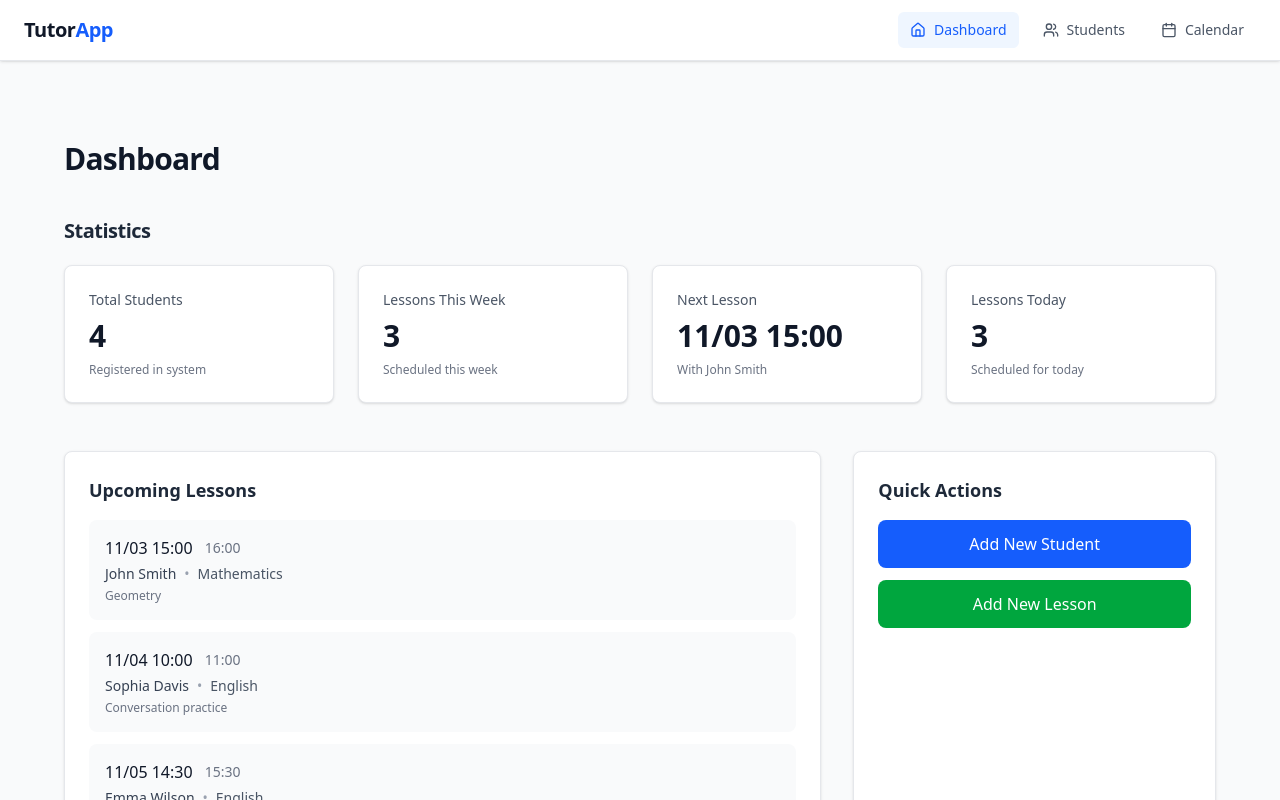
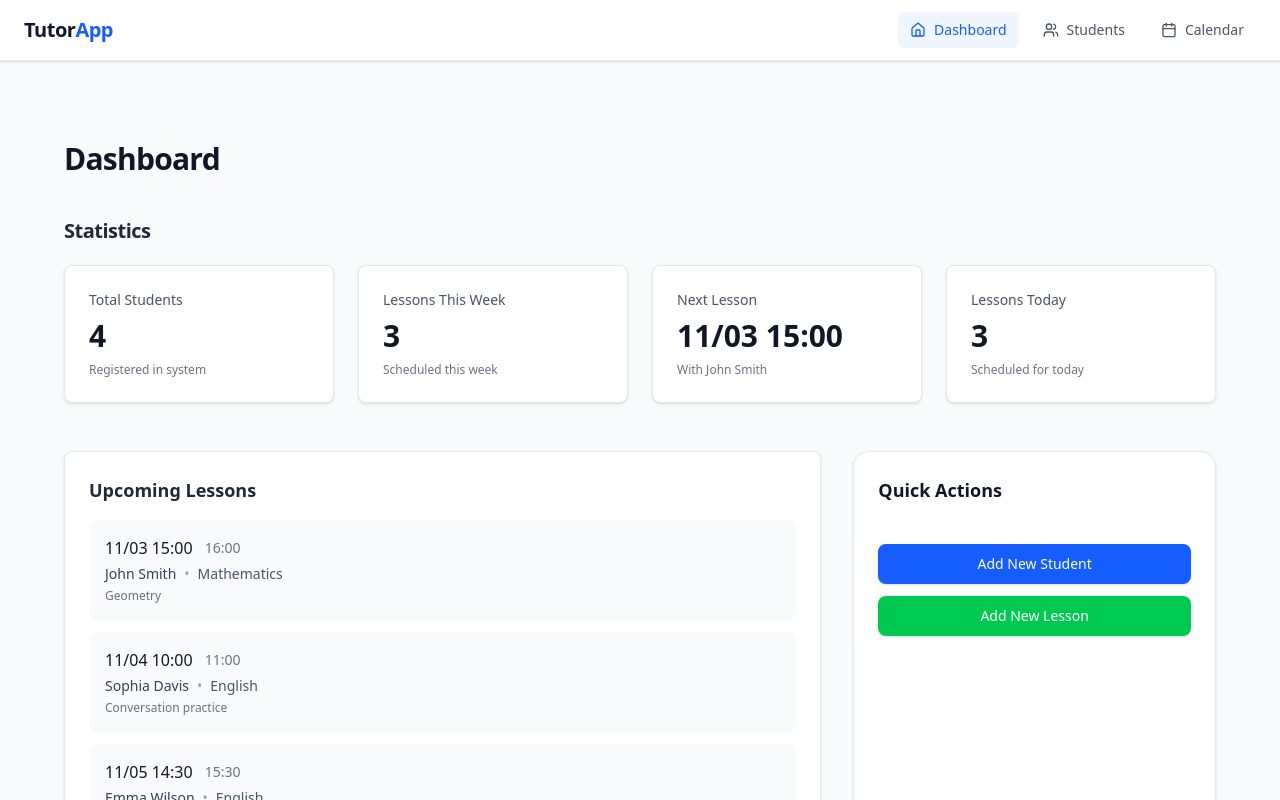
Before and after one commit to igor-romasiuk/tutor-app, a Next.js app: page / in a window 1280 px wide. Shown: the top 800 px of the page. Built offline with nearby package versions, Linux system fonts and the light colour scheme.

Commit message:
style: restyle QuickActions with consistent card and button design

```diff
--- a/app/components/QuickActions.tsx
+++ b/app/components/QuickActions.tsx
@@ -1,25 +1,25 @@
+"use client"
+
 import { useState } from "react"
 import AddLessonModal from "./AddLessonModal"
+import { Card } from "@/components/ui/card"
+import { Button } from "@/components/ui/button"
 
 export default function QuickActions() {
   const [isModalOpen, setIsModalOpen] = useState(false)
 
   return (
-    <div className="bg-white rounded-lg border border-gray-200 p-6 shadow-sm">
-      <h3 className="text-lg font-semibold text-gray-800 mb-4">Quick Actions</h3>
+    <Card className="p-6">
+      <h3 className="text-lg font-semibold text-gray-900 mb-4">Quick Actions</h3>
       <div className="space-y-3">
-        <button className="w-full px-4 py-3 bg-blue-600 text-white rounded-lg font-medium hover:bg-blue-700 transition-colors">
+        <Button className="w-full" variant="default">
           Add New Student
-        </button>
-        <button
-          className="w-full px-4 py-3 bg-green-600 text-white rounded-lg font-medium hover:bg-green-700 transition-colors"
-          onClick={() => setIsModalOpen(true)}
-        >
+        </Button>
+        <Button className="w-full bg-green-500 hover:bg-green-600" onClick={() => setIsModalOpen(true)}>
           Add New Lesson
-        </button>
-
-        {isModalOpen && <AddLessonModal onClose={() => setIsModalOpen(!isModalOpen)} />}
+        </Button>
+        {isModalOpen && <AddLessonModal onClose={() => setIsModalOpen(false)} />}
       </div>
-    </div>
+    </Card>
   )
 }
```
